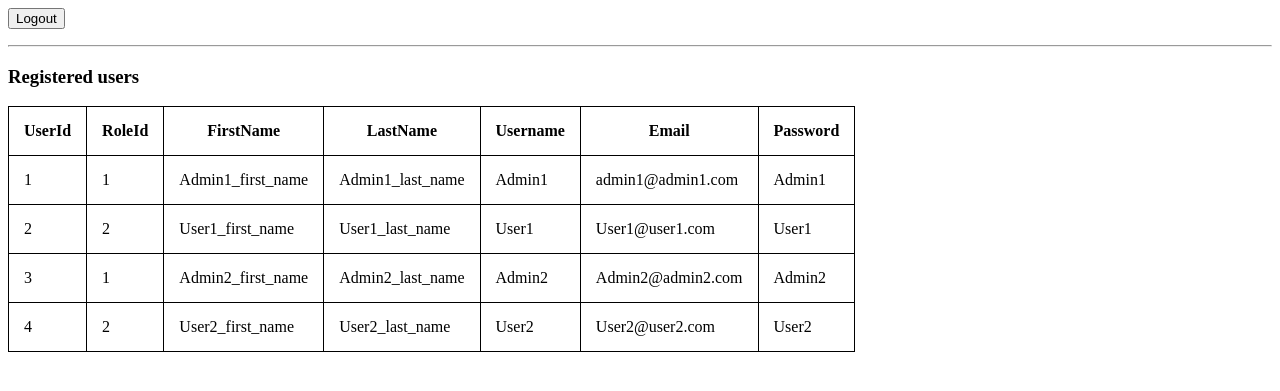
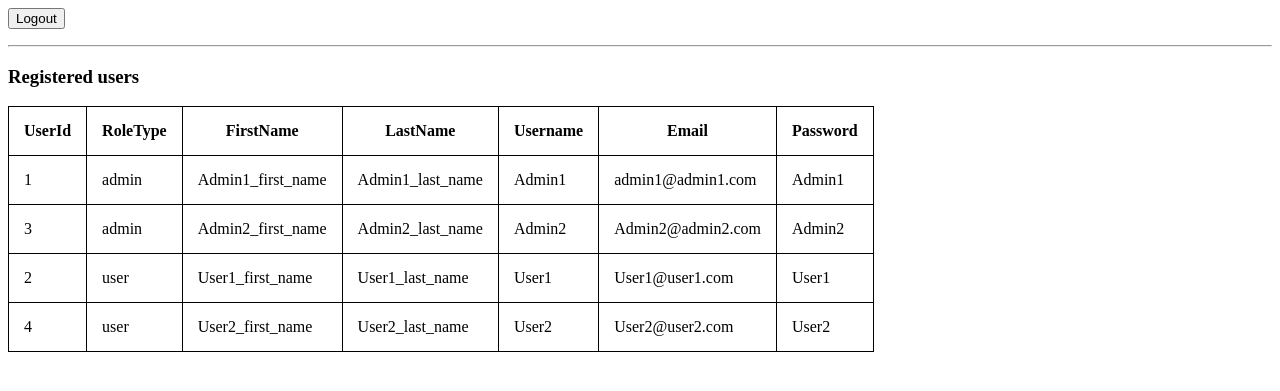
Before and after one commit to php-apps/to_do_developer_list, a PHP site: page /private/admin.php in a window 1280 px wide. Shown: the top 391 px of the page. Run offline with PHP 8.4, Linux system fonts and the light colour scheme; data comes from the database, SQL or seed files in the repository.

Commit message:
displayed the role type insted of the role id

```diff
--- a/private/admin.php
+++ b/private/admin.php
@@ -52,7 +52,7 @@ $task = new Task($db);
 /********************************* users list ************* */
 
 
-$all_users = $user->getAllUsers($db);
+$all_users = $user->getAllUsers();
 //print_r($all_users);
 
 echo "<div><h3>Registered users<h3>";
@@ -74,7 +74,7 @@ th, td {
 echo "<table>
        <tr>
         <th>UserId</th>
-        <th>RoleId</th>
+        <th>RoleType</th>
         <th>FirstName</th>
         <th>LastName</th>
         <th>Username</th>
@@ -83,7 +83,7 @@ echo "<table>
        </tr>";
     for ( $i = 0; $i<count( $all_users ); $i++ ) {
         $user_id = $all_users[$i]["id_user"];
-        $role_id = $all_users[$i]["id_role"];
+        $role_type = $all_users[$i]["role_type"];
         $f_name  = $all_users[$i]["f_name"];
         $l_name  = $all_users[$i]["l_name"];
         $username= $all_users[$i]["username"];
@@ -92,7 +92,7 @@ echo "<table>
         echo "
         <tr style='padding:10px'>
         <td>$user_id</td>
-        <td>$role_id</td>
+        <td>$role_type</td>
         <td>$f_name</td>
         <td>$l_name</td>
         <td>$username</td>
--- a/private/classes/User.class.php
+++ b/private/classes/User.class.php
@@ -110,9 +110,8 @@ HTML;
 
 	}
 
-	 	public function getAllUsers($db){
-		$sql = "SELECT * FROM user";
-
+	 	public function getAllUsers(){
+		$sql = "SELECT user.id_user,user.f_name,user.l_name,user.username,user.email,user.password,role.role_type FROM {$this->table} INNER JOIN role ON user.id_role = role.id_role";
 		$query = mysqli_query($this->conn,$sql);
 
 		while($row = mysqli_fetch_assoc($query)){
```
